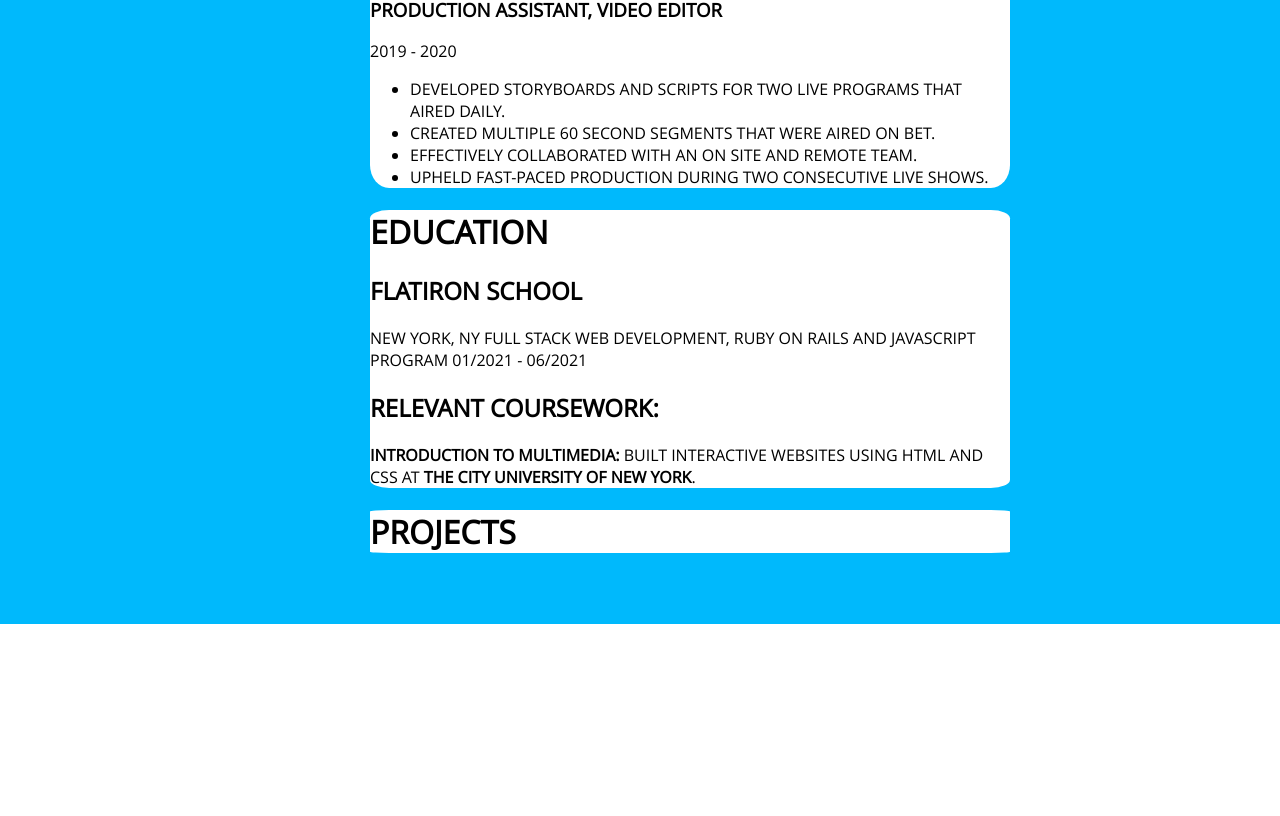
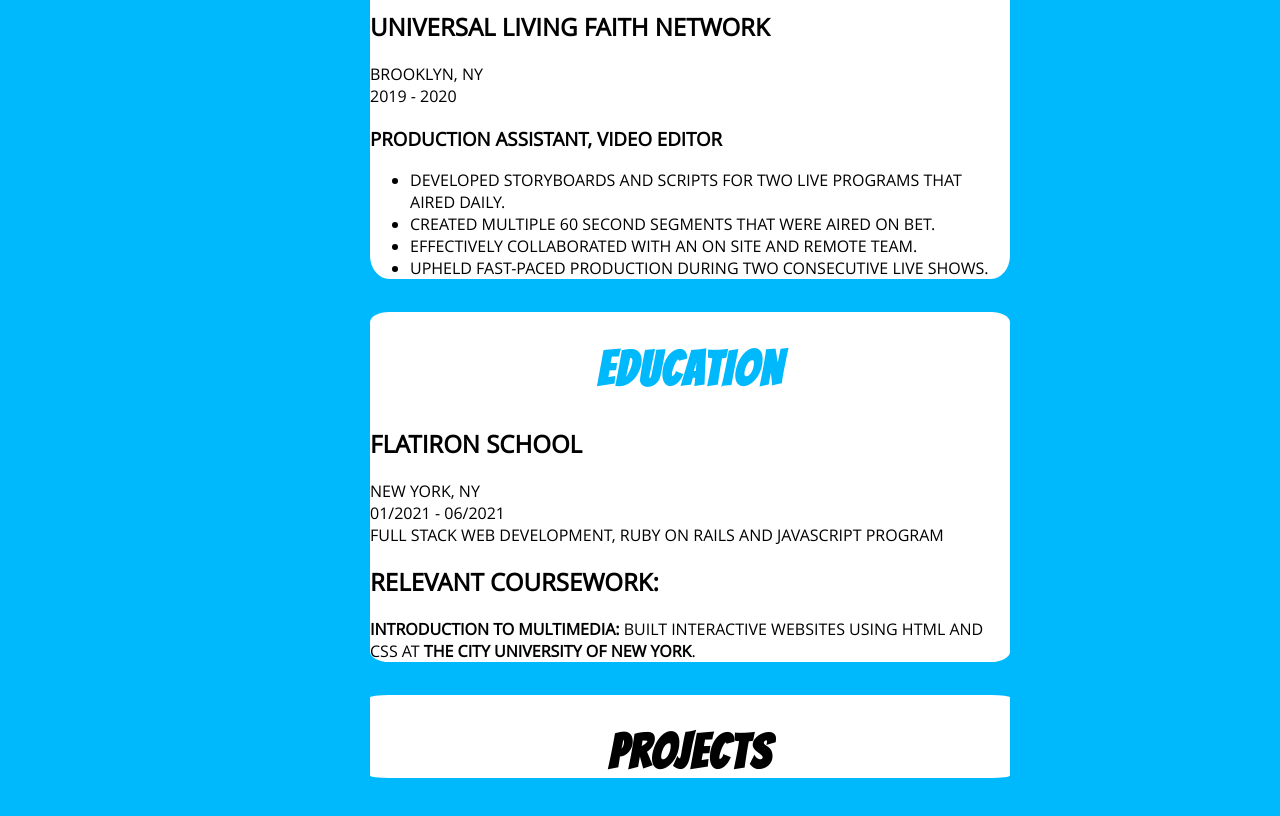
Before and after one commit to nnekauf/portfolio, a React (Create React App) app: page /resume in a window 1280 px wide. Shown: the part 1226-2042 px from the top of the page. Before the commit the page ends 1850 px from the top, so only its background shows below. Built offline with nearby package versions, Linux system fonts and the light colour scheme.

Commit message:
modifies spacing on loaction and date and stylized h1 elements

```diff
--- a/src/App.css
+++ b/src/App.css
@@ -221,13 +221,23 @@
   margin: 0 auto;
   max-width: 50%;
   border-radius: 3%;
-  /* padding-left: 5%;
+
+  /*
   padding-right: 5%;
   padding-top: 2%;
   padding-bottom: 2%; */
   font-family: OpenSans;
 
   text-transform: uppercase;
+}
+
+.resumeCard h1{
+  padding-top: 5%;
+  text-align: center;
+  font-family: Bangers;
+  letter-spacing: 2px;
+  font-size: 3em;
+  color: rgb(0, 185, 252)
 }
 .App-link {
   color: #61dafb;
--- a/src/components/Resume.js
+++ b/src/components/Resume.js
@@ -19,8 +19,10 @@
 
             <div className="resumeCard">
                 <h1>Experience</h1>
-                    <h2>A1 Allied Health Training Institute</h2>Camden, NJ
-                    <h3>Technical Support Specialist, Office Assistant</h3>2020 - Present
+                    <h2>A1 Allied Health Training Institute</h2>
+                    Camden, NJ
+                    <br/>2020 - Present
+                    <h3>Technical Support Specialist, Office Assistant</h3>
                     <ul>
                         <li>Trained faculty, staff, and students on existing and newly implemented software.</li>
                         <li>Performed troubleshooting over the phone, email, video chat, and in person to identify and resolve issues.</li>
@@ -30,8 +32,10 @@
                     </ul>
 
 
-                    <h2>Universal Living Faith Network</h2>Brooklyn, NY
-                    <h3>Production Assistant, Video Editor</h3>2019 - 2020
+                    <h2>Universal Living Faith Network</h2>
+                    Brooklyn, NY
+                    <br/>2019 - 2020
+                    <h3>Production Assistant, Video Editor</h3>
                     <ul>
                                 <li>Developed storyboards and scripts for two live programs that aired daily.</li>
                     <li>Created multiple 60 second segments that were aired on BET. </li>
@@ -44,8 +48,11 @@
 
             <div className="resumeCard">
                 <h1>Education</h1>
-                <h2>Flatiron School</h2> 	New York, NY
-                    Full Stack Web Development, Ruby on Rails and JavaScript program 	01/2021 - 06/2021
+                <h2>Flatiron School</h2>
+                New York, NY
+                <br/>01/2021 - 06/2021
+                <br/>
+                    Full Stack Web Development, Ruby on Rails and JavaScript program
 
                     <h2>Relevant Coursework:</h2>
                     <b>Introduction to Multimedia: </b>Built interactive websites using HTML and CSS
```
